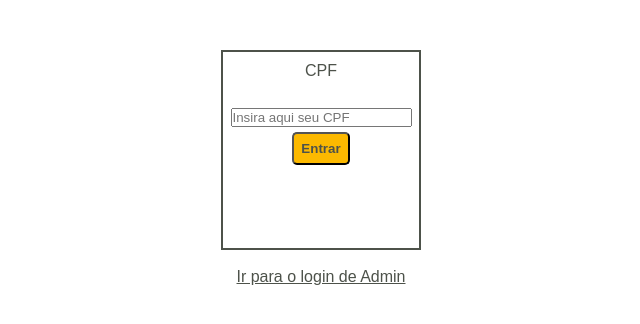
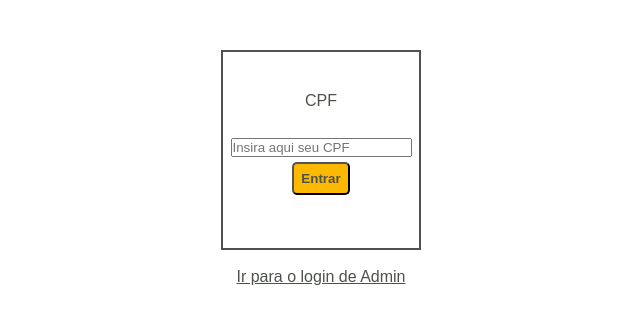
Before and after one commit to projectcipa/Cipa-Project-Main, a PHP site: page / in a window 1280 px wide. Shown: the part 125-449 px from the top of the page, without its empty margins (319-959 px from the left). Run offline with PHP 8.4, Linux system fonts and the light colour scheme.

```diff
--- a/css/login.css
+++ b/css/login.css
@@ -42,7 +42,7 @@ section{
 
 form{
 
-    padding: 10px;
+    padding: 40px;
     width: 200px;
     height: 200px;
     border: 2px solid #4d524a;
@@ -68,3 +68,9 @@ button{
 
 
 }
+
+button:hover{
+
+    cursor: pointer;
+
+}
```
